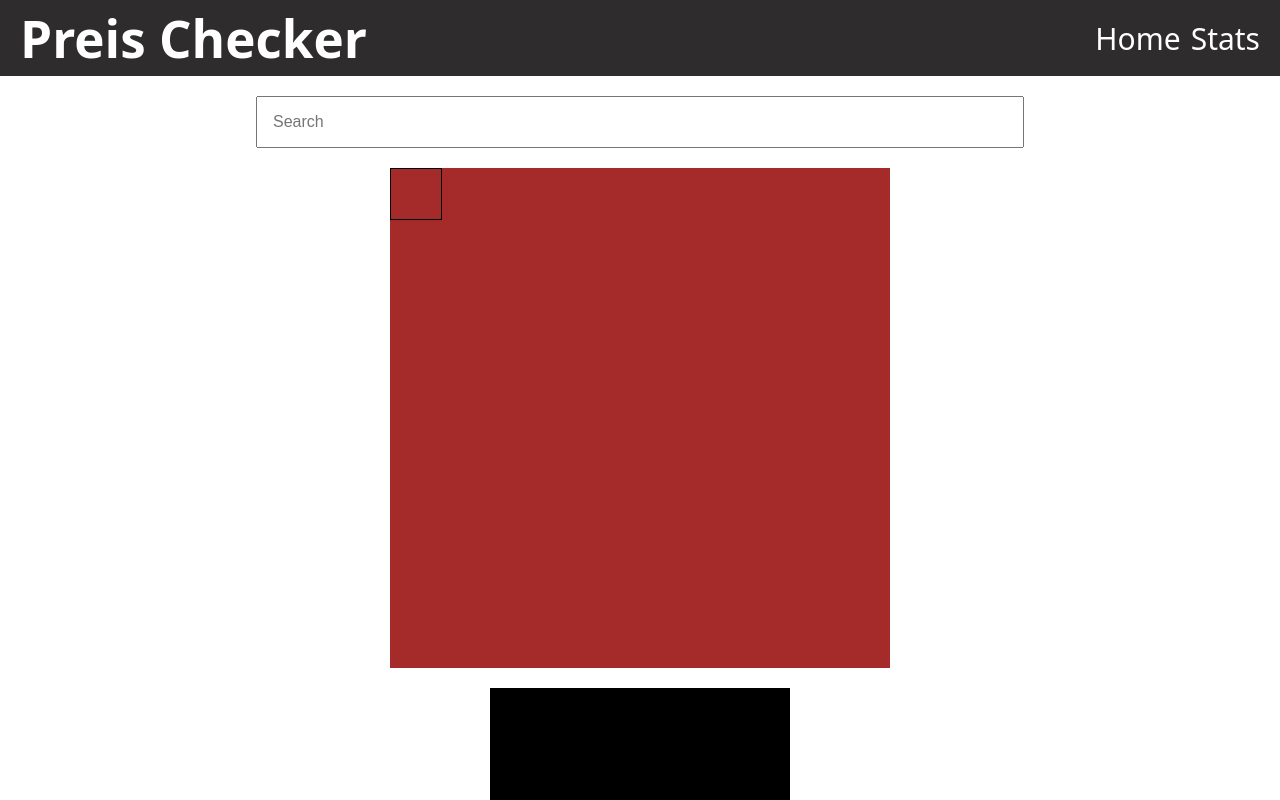
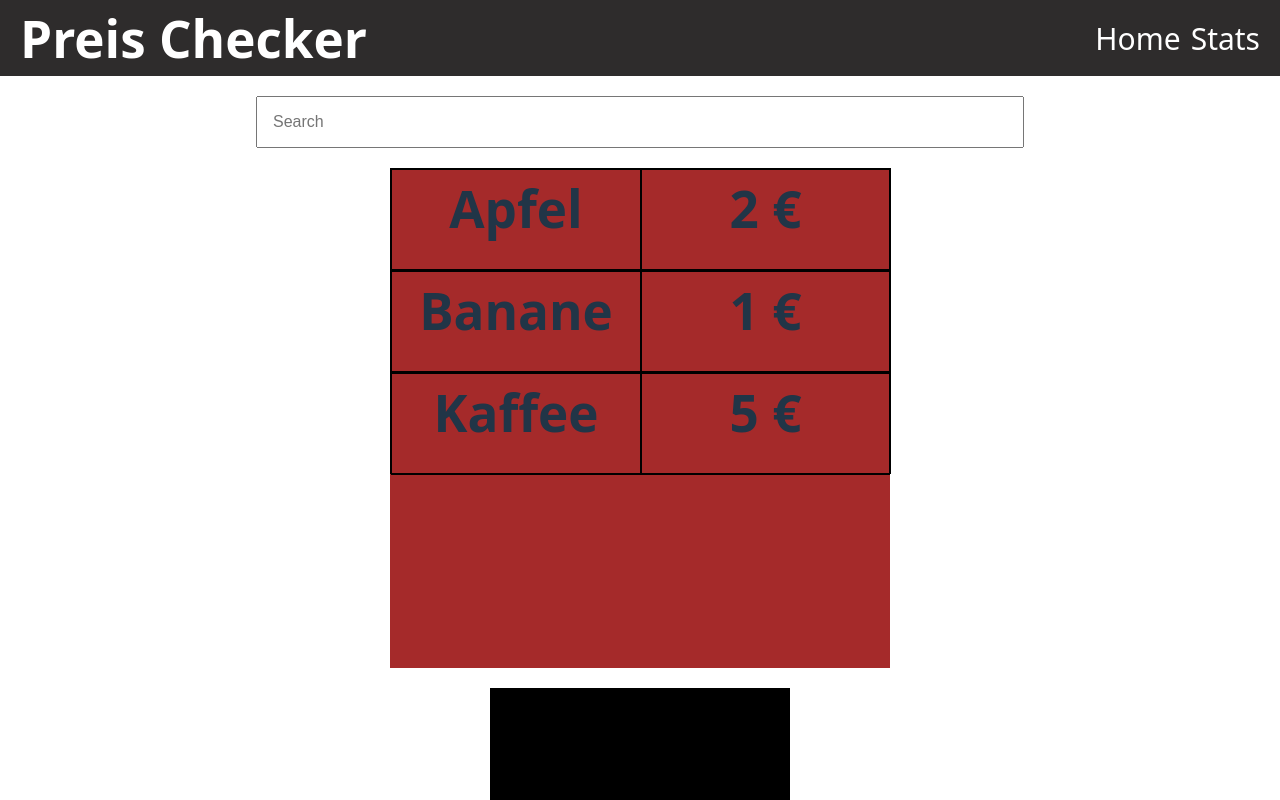
Before and after one commit to Floatghost/Preis_checker, a React (Vite) app: page / in a window 1280 px wide. Shown: the top 800 px of the page. Built offline with nearby package versions, Linux system fonts and the light colour scheme.

Commit message:
tableElem

```diff
--- a/src/components/tableElem/tableElem.module.css
+++ b/src/components/tableElem/tableElem.module.css
@@ -1,6 +1,22 @@
 .Name {
-    width: 50px;
-    height: 50px;
+    width: 50%;
+    height: 100%;
     border: 1px solid black;
 
+
 }
+
+.Linie {
+    border: 1px solid black;
+    width: calc(100% - 1px);
+    height: 100px;
+    display: flex;
+    flex-direction: row;
+}
+
+
+.Preis {
+    border: 1px solid black;
+    width: calc(50% - 1px);
+    height: 100px;
+}
--- a/src/components/tableElem/tableElem.tsx
+++ b/src/components/tableElem/tableElem.tsx
@@ -1,16 +1,25 @@
 import { useState } from "react";
-import styles from "./tableElem.module.css"
+import styles from "./tableElem.module.css";
 
 export default function TableElem() {
-    const [produktName, setProduktName] = useState('');
-    const [produktPreis, setProduktPreis] = useState('');
+  const [produkte, setProdukte] = useState([
+    { name: "Apfel", preis: 2 },
+    { name: "Banane", preis: 1 },
+    { name: "Kaffee", preis: 5 }
+  ]);
 
-
-    return (
-        <div>
-            <div className={styles.Name}>
-
-            </div>
+  return (
+    <div>
+      {produkte.map((produkt, index) => (
+        <div key={index} className={styles.Linie}>
+          <div className={styles.Name}>
+            <h1>{produkt.name}</h1>
+          </div>
+          <div className={styles.Preis}>
+            <h1>{produkt.preis} €</h1>
+          </div>
         </div>
-    );
-};
+      ))}
+    </div>
+  );
+}
```
